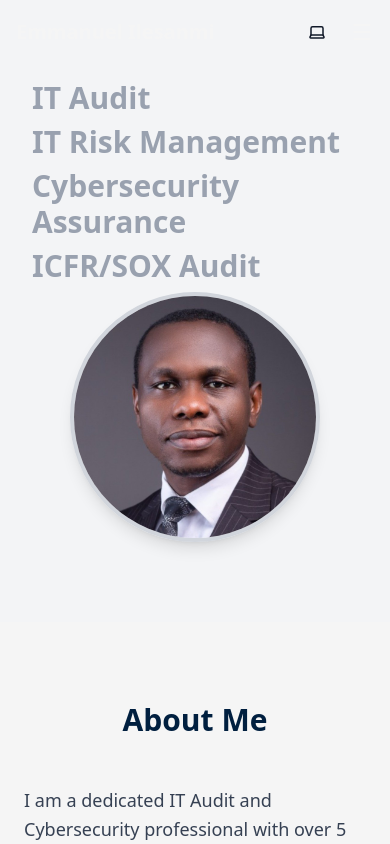
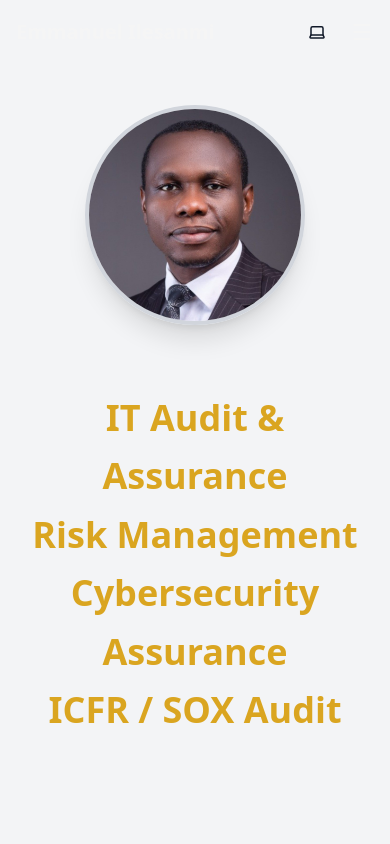
Before and after one commit to samkiel488/Emmanuel-Ilesanmi_Portfolio, a Next.js app: page / in a window 390 px wide. Shown: the top 844 px of the page. Built offline with nearby package versions, Linux system fonts and the light colour scheme.

Commit message:
`Refactor Hero component for mobile responsiveness and design improvements`

```diff
--- a/src/components/Hero.tsx
+++ b/src/components/Hero.tsx
@@ -1,60 +1,39 @@
 "use client";
 
 import Image from "next/image";
-import { Link } from "react-scroll";
 import { motion } from "framer-motion";
 
-const Hero = () => {
+export default function Hero() {
   return (
-    <div className="bg-gray-100 dark:bg-[#001f3f]">
-      <section id="home" className="flex flex-col md:flex-row items-center justify-center md:justify-between max-w-6xl mx-auto px-8 md:px-16 lg:px-24 py-20">
-        <div className="flex-1 text-left md:pl-8 lg:pl-12 space-y-3">
-          <motion.h1
-            initial={{ opacity: 0, y: 20 }}
-            animate={{ opacity: 1, y: 0 }}
-            transition={{ duration: 0.6, delay: 0.2 }}
-            className="text-3xl sm:text-4xl md:text-5xl font-bold text-gray-400 dark:text-accent mb-2"
+    <motion.section
+      id="hero"
+      className="bg-gray-100 dark:bg-[#001f3f] flex flex-col md:flex-row items-center justify-center text-center md:text-left gap-8 md:gap-16 h-screen px-6 md:px-12 lg:px-24"
+      initial={{ opacity: 0, y: 50 }}
+      whileInView={{ opacity: 1, y: 0 }}
+      transition={{ duration: 0.8, ease: "easeOut" }}
+      viewport={{ once: true }}
     >
-            IT Audit
-          </motion.h1>
-          <motion.h1
-            initial={{ opacity: 0, y: 20 }}
-            animate={{ opacity: 1, y: 0 }}
-            transition={{ duration: 0.6, delay: 0.4 }}
-            className="text-3xl sm:text-4xl md:text-5xl font-bold text-gray-400 dark:text-accent mb-2"
-          >
-            IT Risk Management
-          </motion.h1>
-          <motion.h1
-            initial={{ opacity: 0, y: 20 }}
-            animate={{ opacity: 1, y: 0 }}
-            transition={{ duration: 0.6, delay: 0.6 }}
-            className="text-3xl sm:text-4xl md:text-5xl font-bold text-gray-400 dark:text-accent mb-2"
-          >
-            Cybersecurity Assurance
-          </motion.h1>
-          <motion.h1
-            initial={{ opacity: 0, y: 20 }}
-            animate={{ opacity: 1, y: 0 }}
-            transition={{ duration: 0.6, delay: 0.8 }}
-            className="text-3xl sm:text-4xl md:text-5xl font-bold text-gray-400 dark:text-accent mb-2"
-          >
-            ICFR/SOX Audit
-          </motion.h1>
-        </div>
-        <div className="flex-shrink-0 md:ml-20 lg:ml-32">
+      {/* Profile Image */}
+      <div className="flex-shrink-0 mb-6 md:mb-0 mx-auto md:mx-0">
         <Image
           src="/profile_pic.jpeg"
           alt="Emmanuel Ilesanmi"
-            width={250}
-            height={250}
+          width={300}
+          height={300}
+          className="w-[220px] md:w-[300px] h-[220px] md:h-[300px] rounded-full object-cover shadow-xl border-4 border-gray-300 dark:border-gray-700"
           priority
-            className="rounded-full object-cover shadow-lg border-4 border-gray-300 dark:border-gray-700"
         />
       </div>
-      </section>
+
+      {/* Hero Text */}
+      <div className="max-w-lg">
+        <p className="text-4xl md:text-5xl font-bold text-accent mt-2 leading-relaxed">
+          IT Audit & Assurance<br />
+          Risk Management<br />
+          Cybersecurity Assurance<br />
+          ICFR / SOX Audit
+        </p>
       </div>
+    </motion.section>
   );
-};
-
-export default Hero;
+}
```
Also changed, not shown: 2 other files (tests, documents, lock files or other folders). Lines whose indentation alone changed are shown as unchanged.
